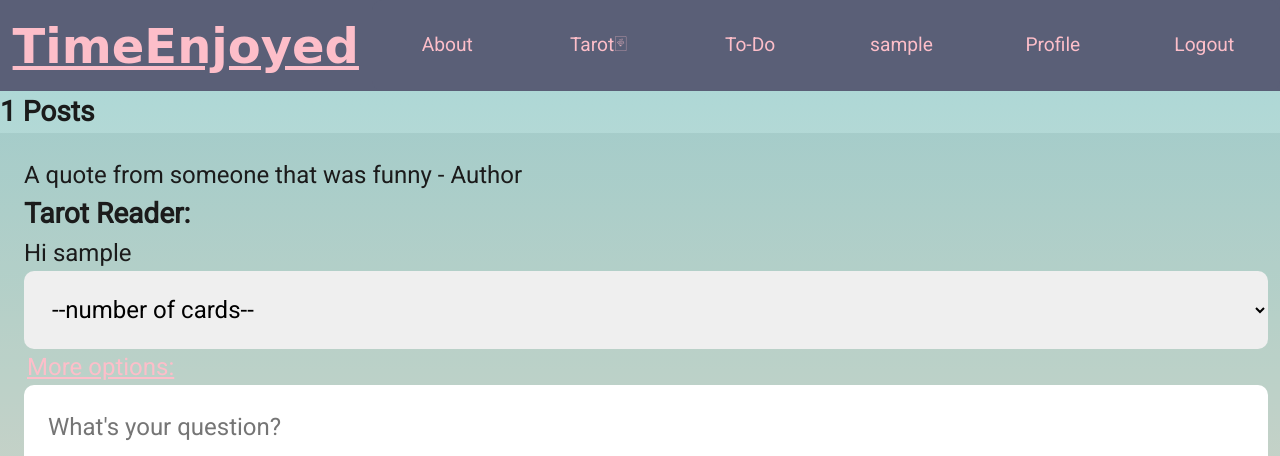
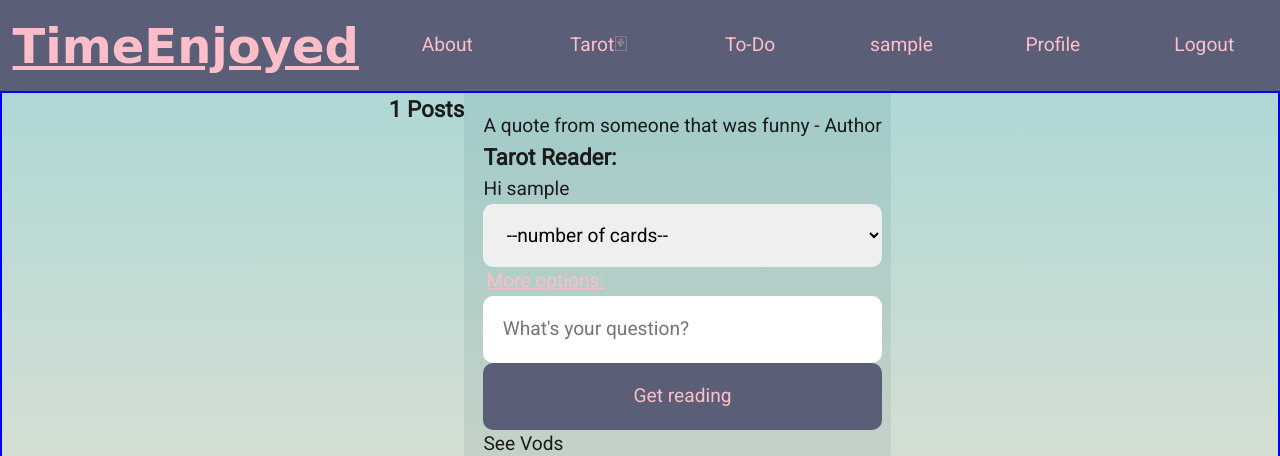
Before and after one commit to ezstarr/TimeEnjoyed-Abode, a Django app: page /blog/categories/1/ in a window 1280 px wide. Shown: the top 456 px of the page. Run offline with Django 4.2, Linux system fonts and the light colour scheme; the visitor is signed in with stand-in values (Sample User, id 1); data that the repository does not hold is empty; some libraries are stand-ins or nearby versions; some web fonts are replaced.

Commit message:
fix: css media overlap

```diff
--- a/home/templates/home/base.html
+++ b/home/templates/home/base.html
@@ -57,9 +57,10 @@
     </div>
 </nav>
 
-
+<main class="body-whole">
 {% block content %}
 {% endblock content %}
+
 
 
     <div class="body-right">
@@ -68,8 +69,8 @@
 
             {% if user.is_authenticated %}
 
-            <div class="container">
-                <form class="form-control tarot-form" method="post" action="{% url 'home:tarot' %}">
+                <div>
+                    <form method="post" action="{% url 'home:tarot' %}">
                         {% csrf_token %}
                         <h3>Tarot Reader:</h3>
                         <div class="input-group input-group-sm mb-3">
@@ -98,16 +99,11 @@
 
                             {#            </div>#}
                         </div>
-
                         <button type="submit">Get reading</button>
-
                     </form>
-
                 </div>
-
             {% else %}
-
-            <div class="container">
+                <div>
                     <form class="form-control tarot-form" id="tarot-form" method="post" action="{% url 'home:my_tarot_list' %}">
                         {% csrf_token %}
                         <h3>Tarot Reader:</h3>
@@ -157,7 +153,7 @@
             </div>
         </section>
     </div>
-</div>
+
 </main>
 
 </body>
--- a/home/templates/home/index.html
+++ b/home/templates/home/index.html
@@ -2,7 +2,6 @@
 
 {% block content %}
 
-    <main class="body-whole">
     <div class="body-left">
 
         <h4>Blog Posts</h4>
@@ -70,4 +69,5 @@
         {##}</div>
     {##}
     {##}
+    </div>
 {% endblock content %}
```
Also changed, not shown: 1 other file. Lines whose indentation alone changed are shown as unchanged.
